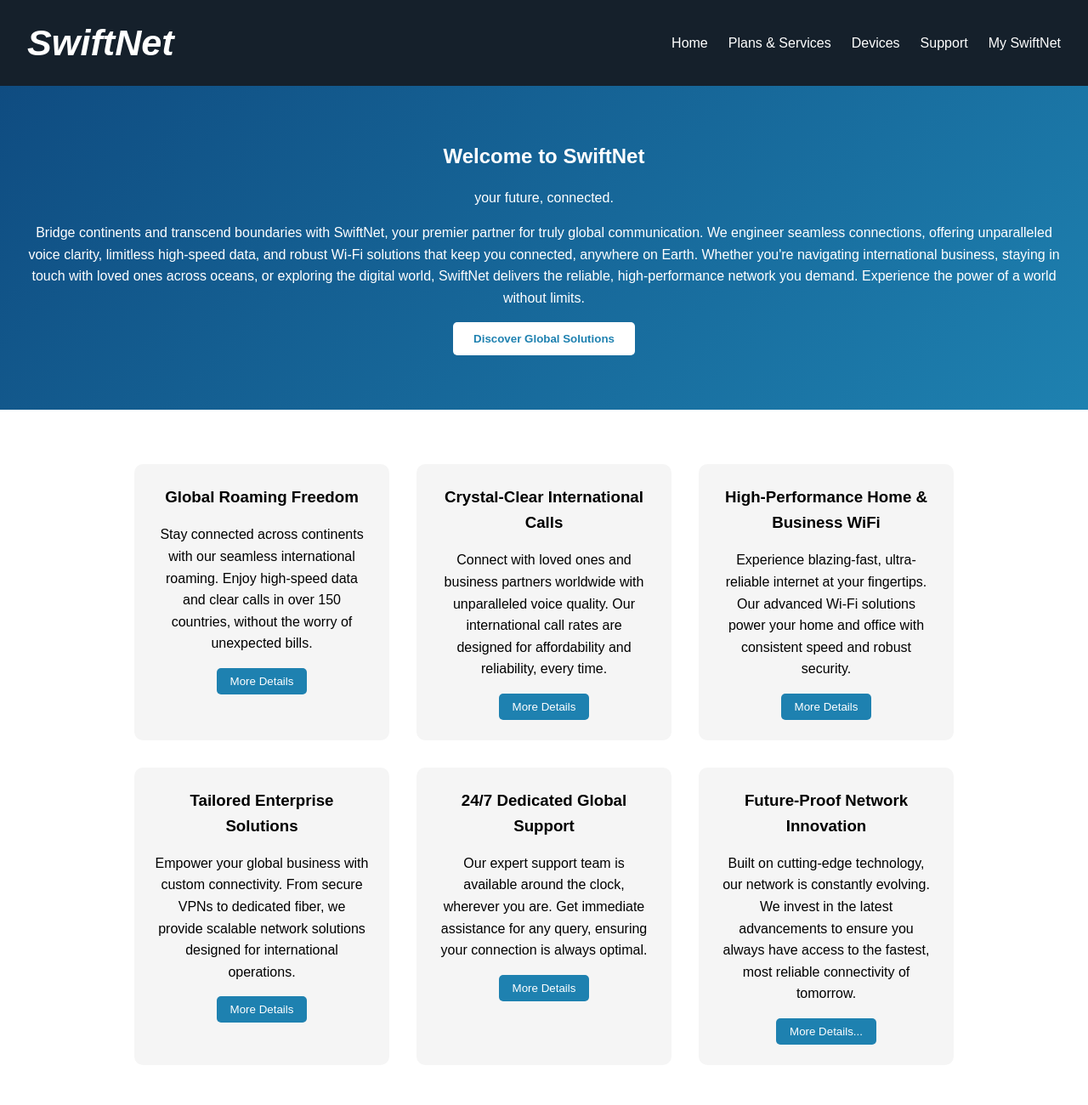
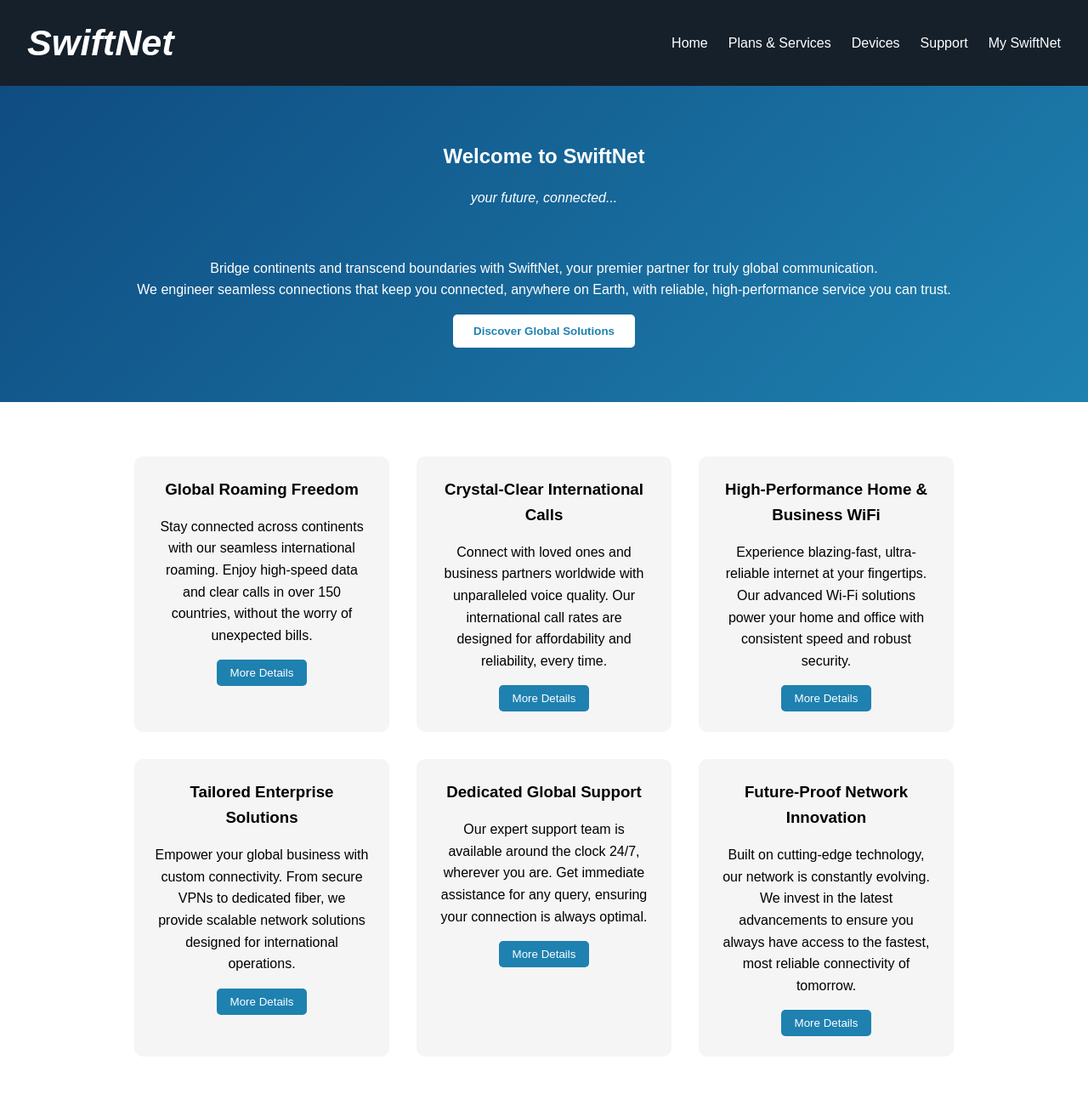
Before and after one commit to luckyimo/flexbox-and-rwd, a plain HTML site: page index.html in a window 1280 px wide. Shown: the top 1300 px of the page at 85% size. Drawn offline with Linux system fonts and the light colour scheme.

Commit message:
Update: Modified layout and styles

```diff
--- a/index.html
+++ b/index.html
@@ -25,8 +25,8 @@
       <!-- 2. my hero section -->
     <section class="hero">
         <h2>Welcome to SwiftNet</h2>
-        <p>your future, connected.</p>
-        <p>Bridge continents and transcend boundaries with SwiftNet, your premier partner for truly global communication. We engineer seamless connections, offering unparalleled voice clarity, limitless high-speed data, and robust Wi-Fi solutions that keep you connected, anywhere on Earth. Whether you're navigating international business, staying in touch with loved ones across oceans, or exploring the digital world, SwiftNet delivers the reliable, high-performance network you demand. Experience the power of a world without limits.</p>
+        <p><em>your future, connected...</em></p><br>
+        <p>Bridge continents and transcend boundaries with SwiftNet, your premier partner for truly global communication.<br> We engineer seamless connections that keep you connected, anywhere on Earth, with reliable, high-performance service you can trust.</p>
         <button class="cta-btn">Discover Global Solutions</button>
     </section>
 
@@ -42,25 +42,29 @@
       <p>Connect with loved ones and business partners worldwide with unparalleled voice quality. Our international call rates are designed for affordability and reliability, every time.</p>
       <button>More Details</button>
     </div>
+
     <div class="card">
       <h3>High-Performance Home & Business WiFi</h3>
       <p>Experience blazing-fast, ultra-reliable internet at your fingertips. Our advanced Wi-Fi solutions power your home and office with consistent speed and robust security.</p>
       <button>More Details</button>
     </div>
+
     <div class="card">
       <h3>Tailored Enterprise Solutions</h3>
       <p>Empower your global business with custom connectivity. From secure VPNs to dedicated fiber, we provide scalable network solutions designed for international operations.</p>
       <button>More Details</button>
     </div>
+
     <div class="card">
-      <h3>24/7 Dedicated Global Support</h3>
-      <p> Our expert support team is available around the clock, wherever you are. Get immediate assistance for any query, ensuring your connection is always optimal.</p>
+      <h3>Dedicated Global Support</h3>
+      <p> Our expert support team is available around the clock 24/7, wherever you are. Get immediate assistance for any query, ensuring your connection is always optimal.</p>
       <button>More Details</button>
     </div>
+
     <div class="card">
       <h3>Future-Proof Network Innovation</h3>
       <p>Built on cutting-edge technology, our network is constantly evolving. We invest in the latest advancements to ensure you always have access to the fastest, most reliable connectivity of tomorrow.</p>
-      <button>More Details...</button>
+      <button>More Details</button>
     </div>
     </section>
 
```
